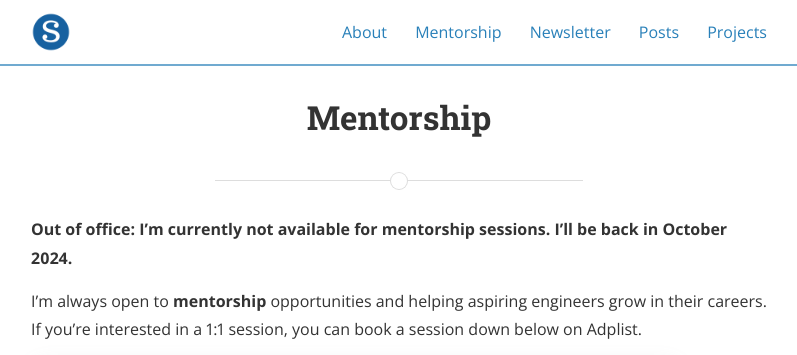
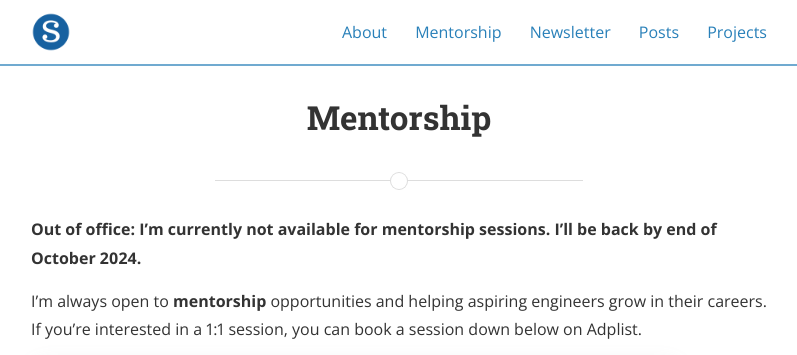
Before and after one commit to ShehabCE/shehabce.github.io, a Jekyll site: the page built from mentorship.md, in a window 1280 px wide and 1400 px high, cut to the strip 0-355 px from the top of the window. Shown: the whole strip, without its empty margins (241-1038 px from the left). Built offline with Jekyll 4.4.1, drawn with Linux system fonts in a browser that asks for light colours; nearby versions of some CDN libraries; a style sheet for code colours, icons or effects is not loaded; some of the changed lines change nothing that is shown.

Commit message:
Update site

```diff
--- a/_config.yml
+++ b/_config.yml
@@ -90,12 +90,12 @@ social:
     desc: Connect with me on LinkedIn
     share: true
 
-  - name: YouTube
-    icon: youtube
-    username: Shehab Abdel-Salam
-    url: https://www.youtube.com/channel/UCtnnffSXDiw2RH3s3ZAcEkw
-    desc: Subscribe on YouTube
-    share: true
+  # - name: YouTube
+  #   icon: youtube
+  #   username: Shehab Abdel-Salam
+  #   url: https://www.youtube.com/channel/UCtnnffSXDiw2RH3s3ZAcEkw
+  #   desc: Subscribe on YouTube
+  #   share: true
 
   - name: Instagram
     icon: instagram
--- a/mentorship.md
+++ b/mentorship.md
@@ -4,7 +4,7 @@ title: Mentorship
 permalink: /mentorship/
 ---
 
-**Out of office: I'm currently not available for mentorship sessions. I'll be back in October 2024.**
+**Out of office: I'm currently not available for mentorship sessions. I'll be back by end of October 2024.**
 
 I'm always open to **mentorship** opportunities and helping aspiring engineers grow in their careers. If you're interested in a 1:1 session, you can book a session down below on Adplist.
 
```
Also changed, not shown: assets/Shehab-portrait.jpg (deleted), assets/Shehab.jpg, assets/old-Shehab-2.jpg (added), assets/profile-placeholder.gif (deleted), 1 other file.
